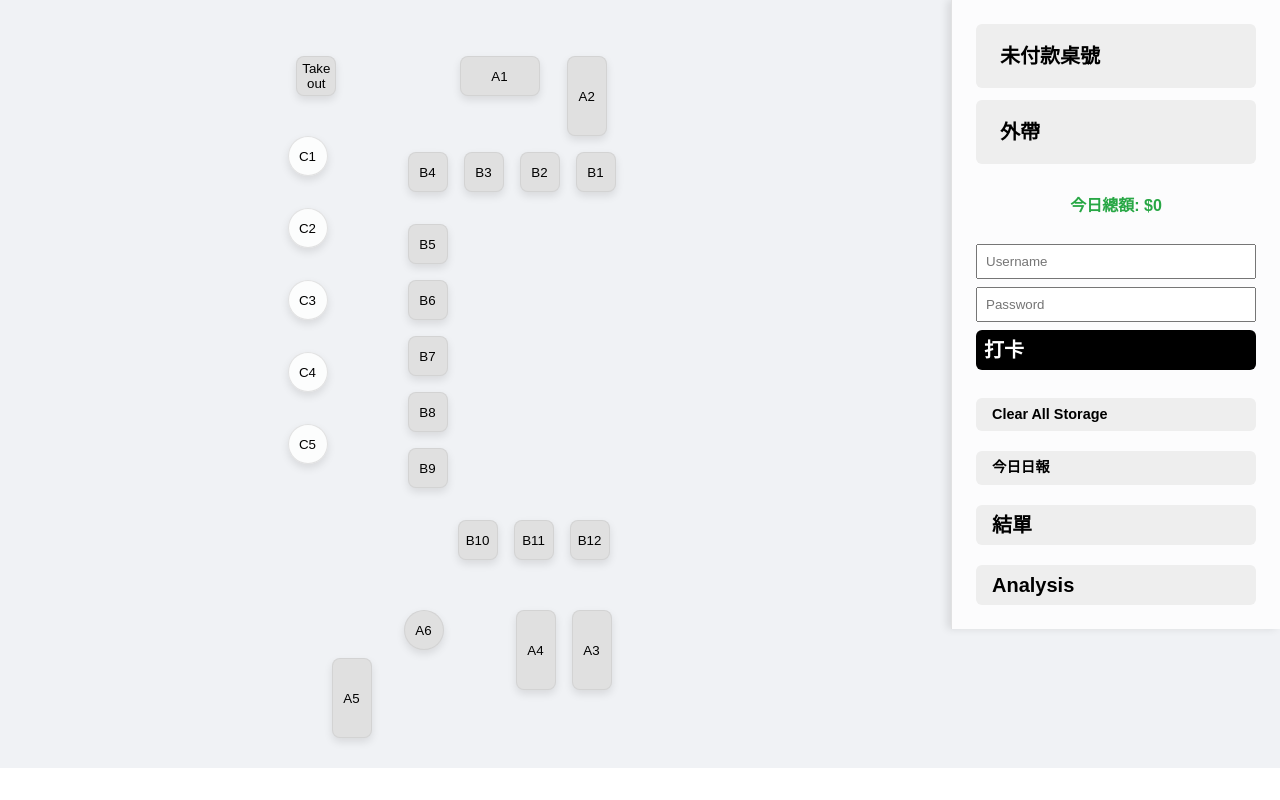
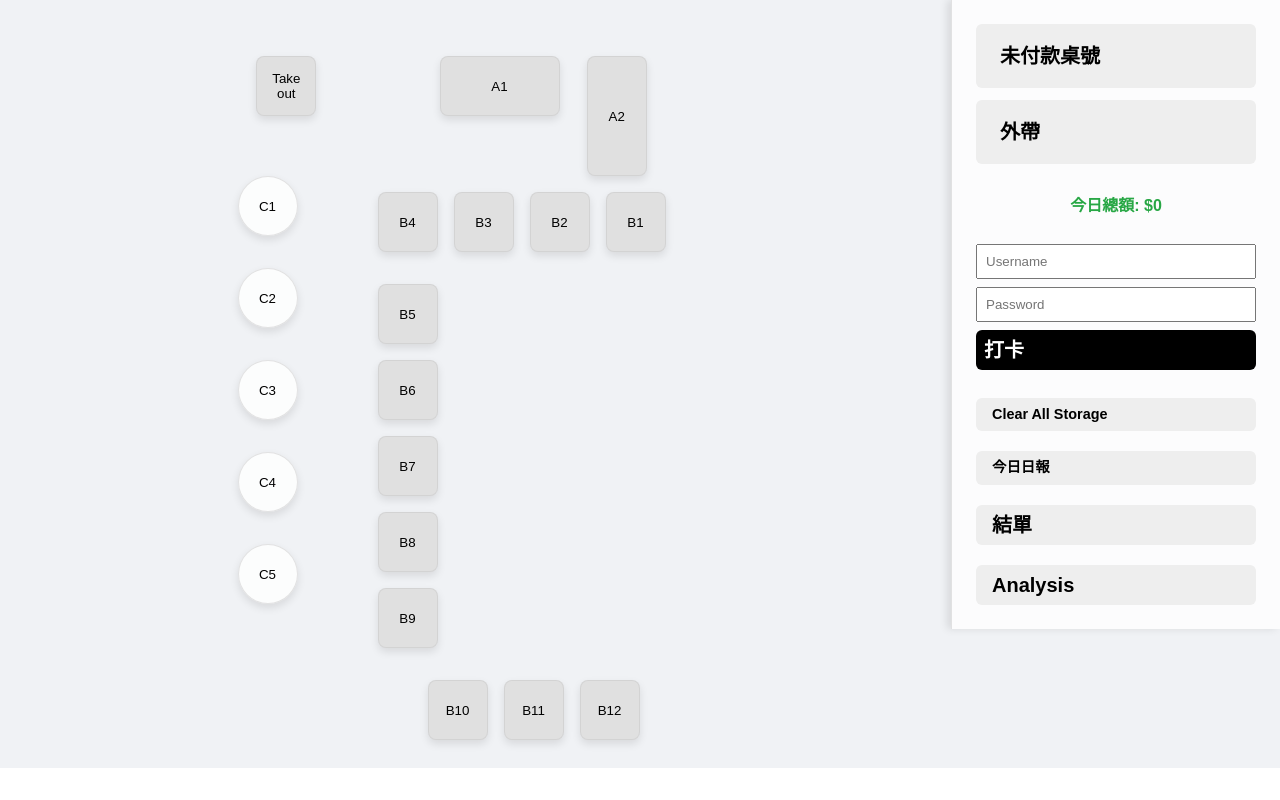
Before and after one commit to 0Alert0/galaxy_cafe, a React (Create React App) app: page / in a window 1280 px wide. Built offline with nearby package versions, Linux system fonts and the light colour scheme; no server answers.

Commit message:
button size

```diff
--- a/src/Table.css
+++ b/src/Table.css
@@ -160,23 +160,23 @@
 }
 
 .square {
-  width: 40px;
-  height: 40px;
+  width: 60px;
+  height: 60px;
 }
 
 .vrectangle {
-  width: 40px;
-  height: 80px;
+  width: 60px;
+  height: 120px;
 }
 
 .hrectangle {
-  width: 80px;
-  height: 40px;
+  width: 120px;
+  height: 60px;
 }
 
 .circle {
-  width: 40px;
-  height: 40px;
+  width: 60px;
+  height: 60px;
   border-radius: 50%;
 }
 
```
